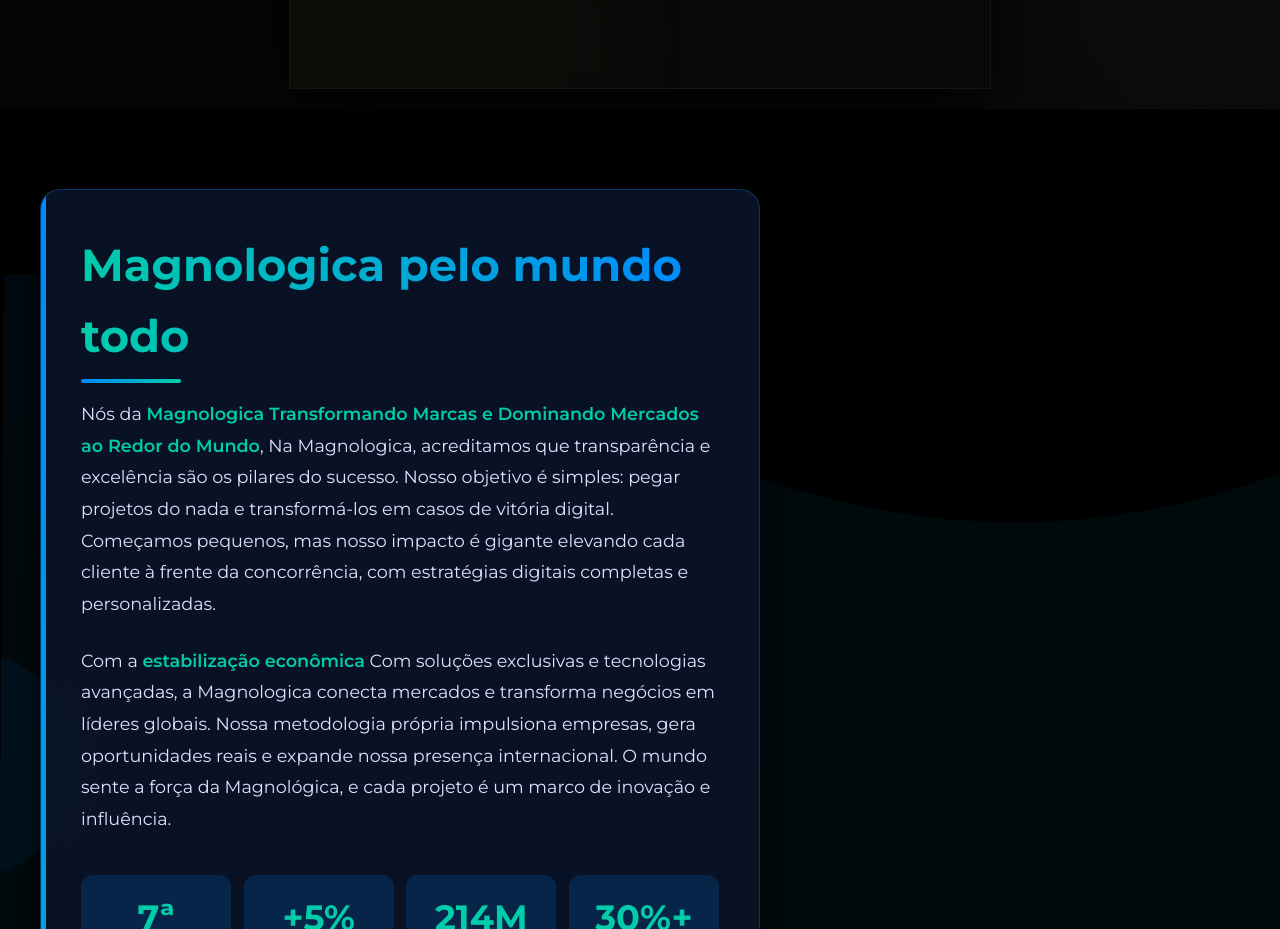
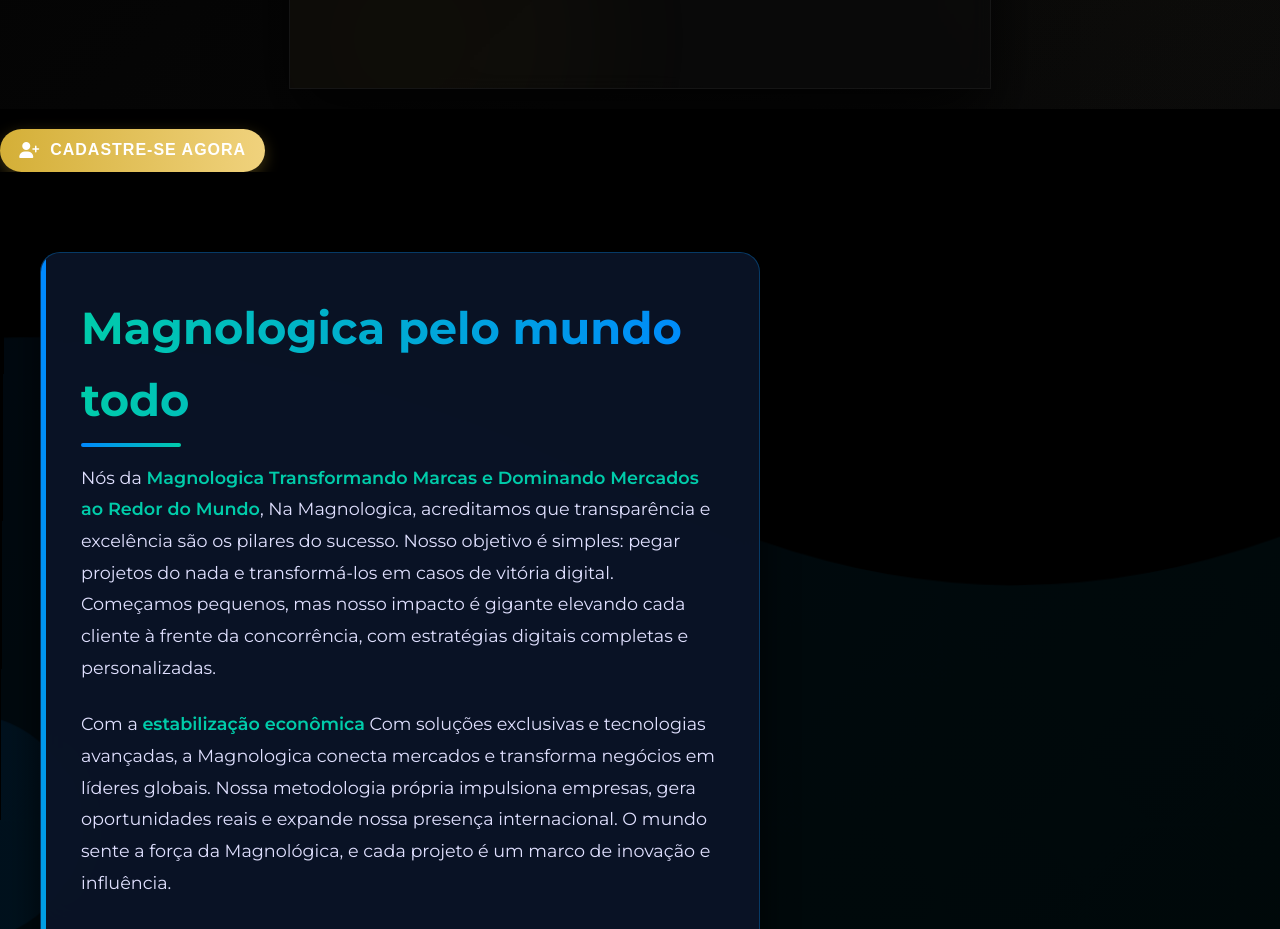
Before and after one commit to betaodopedaco/belinha-teste-, a plain HTML site: page index.html in a window 1280 px wide. Shown: the part 1000-1929 px from the top of the page. Drawn offline with Linux system fonts and the light colour scheme.

Commit message:
Update index.html

```diff
--- a/index.html
+++ b/index.html
@@ -78,12 +78,24 @@
                                 </div>
                             </div>
                         </div>
+
+</div>
                     </div>
                 </div>
             </div>
+
+</div>
         </div>
-    </section>
 
+
+
+
+
+</div>
+    </section><button class="cta-button">
+        <i class="fas fa-user-plus" style="margin-right: 10px;"></i>
+        Cadastre-se Agora
+    </button>
     <!-- Ticker de ações premium -->
     <div class="stock-ticker">
         <div class="ticker-content">
```
